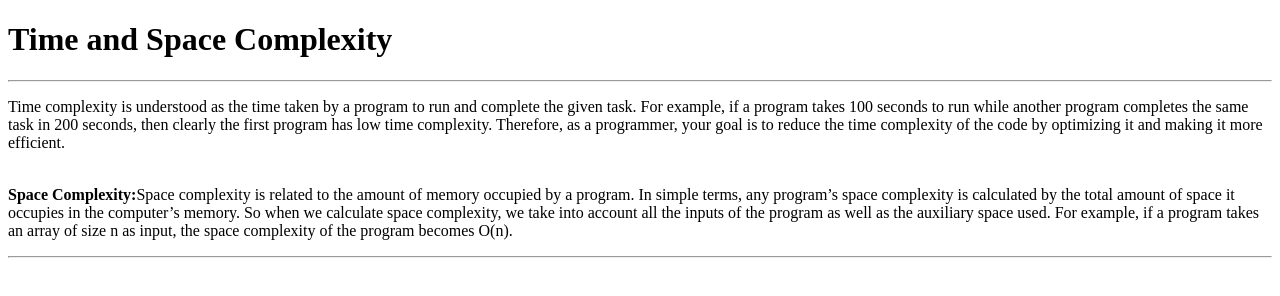
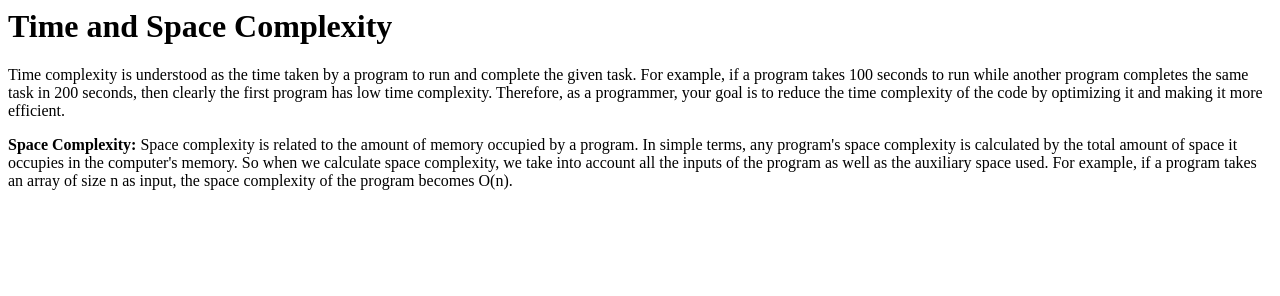
Before and after one commit to acciojob/time-and-space-complexity-salmaan737, a website: page main.html in a window 1280 px wide. Drawn offline with Linux system fonts and the light colour scheme.

Commit message:
created a submission

```diff
--- a/main.html
+++ b/main.html
@@ -1,5 +1,3 @@
-<!DOCTYPE html>
-
 <html>
 
 <head>
@@ -8,15 +6,13 @@
 
 <body>
 	<!-- the entire body must be written by student -->
-	<h1>Time and Space Complexity</h1><hr>
-	<div>
-		<p>Time complexity is understood as the time taken by a program to run and complete the given task. For example, if a program takes 100 seconds to run while another program completes the same task in 200 seconds, then clearly the first program has low time complexity. Therefore, as a programmer, your goal is to reduce the time complexity of the code by optimizing it and making it more efficient.</div>
-<br>
-	<b>Space Complexity:</b>Space complexity is related to the amount of memory occupied by a program. In simple terms, any program’s space complexity is calculated by the total amount of space it occupies in the computer’s memory. So when we calculate space complexity, we take into account all the inputs of the program as well as the auxiliary space used. For example, if a program takes an array of size n as input, the space complexity of the program becomes O(n).</p>
-<hr>
-</div>
-	<script type="text/javascript" src="./script.js">
+    <script type="text/javascript" src="./script.js">
 </script>
+	<header><h1>Time and Space Complexity</h1></header>
+	<p>Time complexity is understood as the time taken by a program to run and complete the given task. For example, if a program takes 100 seconds to run while another program completes the same task in 200 seconds, then clearly the first program has low time complexity. Therefore, as a programmer, your goal is to reduce the time complexity of the code by optimizing it and making it more efficient.</p>
+
+	<p><b>Space Complexity:</b> Space complexity is related to the amount of memory occupied by a program. In simple terms, any program's space complexity is calculated by the total amount of space it occupies in the computer's memory. So when we calculate space complexity, we take into account all the inputs of the program as well as the auxiliary space used. For example, if a program takes an array of size n as input, the space complexity of the program becomes O(n).</p>
+
 
 </body>
 
```
